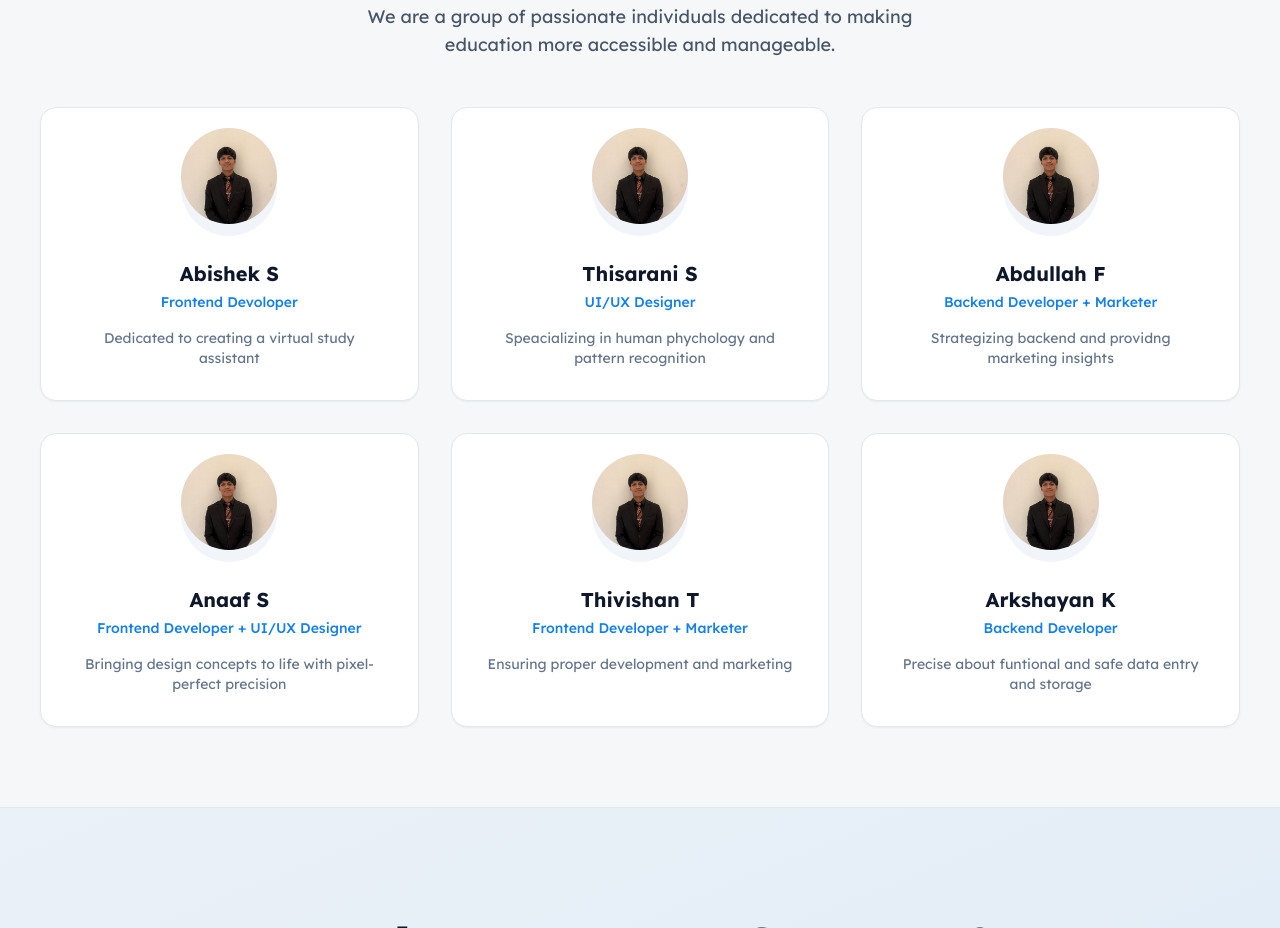
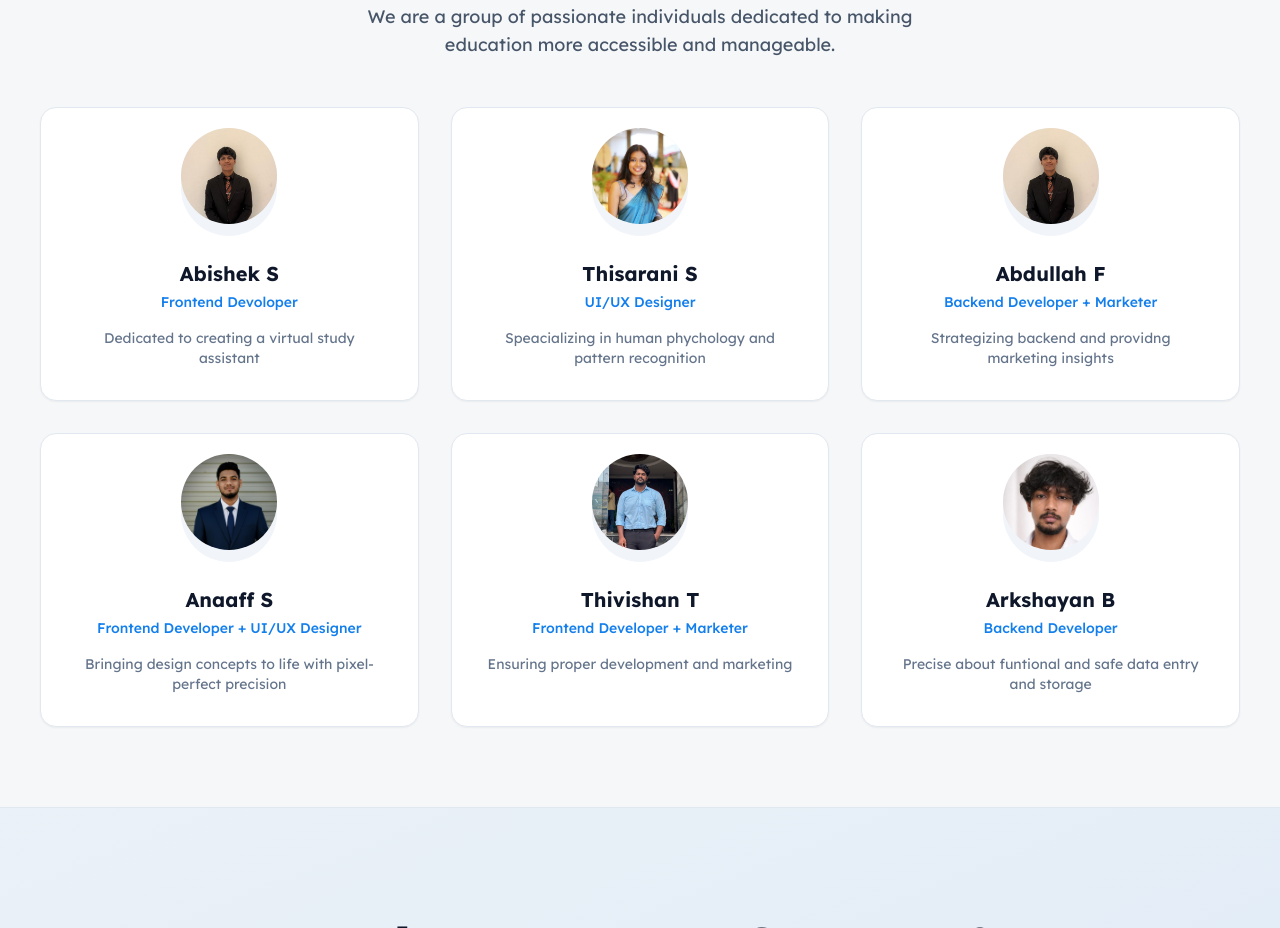
Before and after one commit to abduxla/Landing-page, a plain HTML site: page index.html in a window 1280 px wide. Shown: the part 1399-2327 px from the top of the page. Drawn offline with nearby package versions, Linux system fonts and the light colour scheme.

Commit message:
Update index.html
img update

```diff
--- a/index.html
+++ b/index.html
@@ -212,7 +212,7 @@
 <div class="group relative flex flex-col items-center p-8 bg-white dark:bg-surface-dark rounded-2xl border border-slate-200 dark:border-slate-800 shadow-sm transition-all duration-300 hover:shadow-xl hover:-translate-y-1 hover:border-primary/30">
 <div class="size-24 rounded-full bg-slate-100 dark:bg-slate-800 flex items-center justify-center text-slate-300 dark:text-slate-600 mb-6 group-hover:scale-110 group-hover:bg-primary/10 group-hover:text-primary transition-all duration-300">
 <div class="size-24 rounded-full bg-slate-100 dark:bg-slate-800 flex items-center justify-center mb-6 overflow-hidden group-hover:scale-110 transition-all duration-300">
-<img src="Abdullah.jpeg" alt="Thisarani S" class="w-full h-full object-cover">
+<img src="Thisarani.jpeg" alt="Thisarani S" class="w-full h-full object-cover">
 </div>
 </div>
 <h3 class="text-xl font-bold text-slate-900 dark:text-white mb-1">Thisarani S</h3>
@@ -236,10 +236,10 @@
 <div class="group relative flex flex-col items-center p-8 bg-white dark:bg-surface-dark rounded-2xl border border-slate-200 dark:border-slate-800 shadow-sm transition-all duration-300 hover:shadow-xl hover:-translate-y-1 hover:border-primary/30">
 <div class="size-24 rounded-full bg-slate-100 dark:bg-slate-800 flex items-center justify-center text-slate-300 dark:text-slate-600 mb-6 group-hover:scale-110 group-hover:bg-primary/10 group-hover:text-primary transition-all duration-300">
 <div class="size-24 rounded-full bg-slate-100 dark:bg-slate-800 flex items-center justify-center mb-6 overflow-hidden group-hover:scale-110 transition-all duration-300">
-<img src="Abdullah.jpeg" alt="Anaaf S" class="w-full h-full object-cover">
+<img src="Anaaf.jpeg" alt="Anaaf S" class="w-full h-full object-cover">
 </div>
 </div>
-<h3 class="text-xl font-bold text-slate-900 dark:text-white mb-1">Anaaf S</h3>
+<h3 class="text-xl font-bold text-slate-900 dark:text-white mb-1">Anaaff S</h3>
 <p class="text-sm font-medium text-primary mb-4">Frontend Developer + UI/UX Designer </p>
 <p class="text-center text-sm text-slate-500 dark:text-slate-400">
                         Bringing design concepts to life with pixel-perfect precision
@@ -248,7 +248,7 @@
 <div class="group relative flex flex-col items-center p-8 bg-white dark:bg-surface-dark rounded-2xl border border-slate-200 dark:border-slate-800 shadow-sm transition-all duration-300 hover:shadow-xl hover:-translate-y-1 hover:border-primary/30">
 <div class="size-24 rounded-full bg-slate-100 dark:bg-slate-800 flex items-center justify-center text-slate-300 dark:text-slate-600 mb-6 group-hover:scale-110 group-hover:bg-primary/10 group-hover:text-primary transition-all duration-300">
 <div class="size-24 rounded-full bg-slate-100 dark:bg-slate-800 flex items-center justify-center mb-6 overflow-hidden group-hover:scale-110 transition-all duration-300">
-<img src="Abdullah.jpeg" alt="Thivishan T" class="w-full h-full object-cover">
+<img src="Thivishan.jpeg" alt="Thivishan T" class="w-full h-full object-cover">
 </div>
 </div>
 <h3 class="text-xl font-bold text-slate-900 dark:text-white mb-1">Thivishan T</h3>
@@ -260,10 +260,10 @@
 <div class="group relative flex flex-col items-center p-8 bg-white dark:bg-surface-dark rounded-2xl border border-slate-200 dark:border-slate-800 shadow-sm transition-all duration-300 hover:shadow-xl hover:-translate-y-1 hover:border-primary/30">
 <div class="size-24 rounded-full bg-slate-100 dark:bg-slate-800 flex items-center justify-center text-slate-300 dark:text-slate-600 mb-6 group-hover:scale-110 group-hover:bg-primary/10 group-hover:text-primary transition-all duration-300">
 <div class="size-24 rounded-full bg-slate-100 dark:bg-slate-800 flex items-center justify-center mb-6 overflow-hidden group-hover:scale-110 transition-all duration-300">
-<img src="Abdullah.jpeg" alt="Arkshayan K" class="w-full h-full object-cover">
+<img src="Arkshayan.jpeg" alt="Arkshayan K" class="w-full h-full object-cover">
 </div>
 </div>
-<h3 class="text-xl font-bold text-slate-900 dark:text-white mb-1">Arkshayan K</h3>
+<h3 class="text-xl font-bold text-slate-900 dark:text-white mb-1">Arkshayan B</h3>
 <p class="text-sm font-medium text-primary mb-4">Backend Developer</p>
 <p class="text-center text-sm text-slate-500 dark:text-slate-400">
                         Precise about funtional and safe data entry and storage
```
